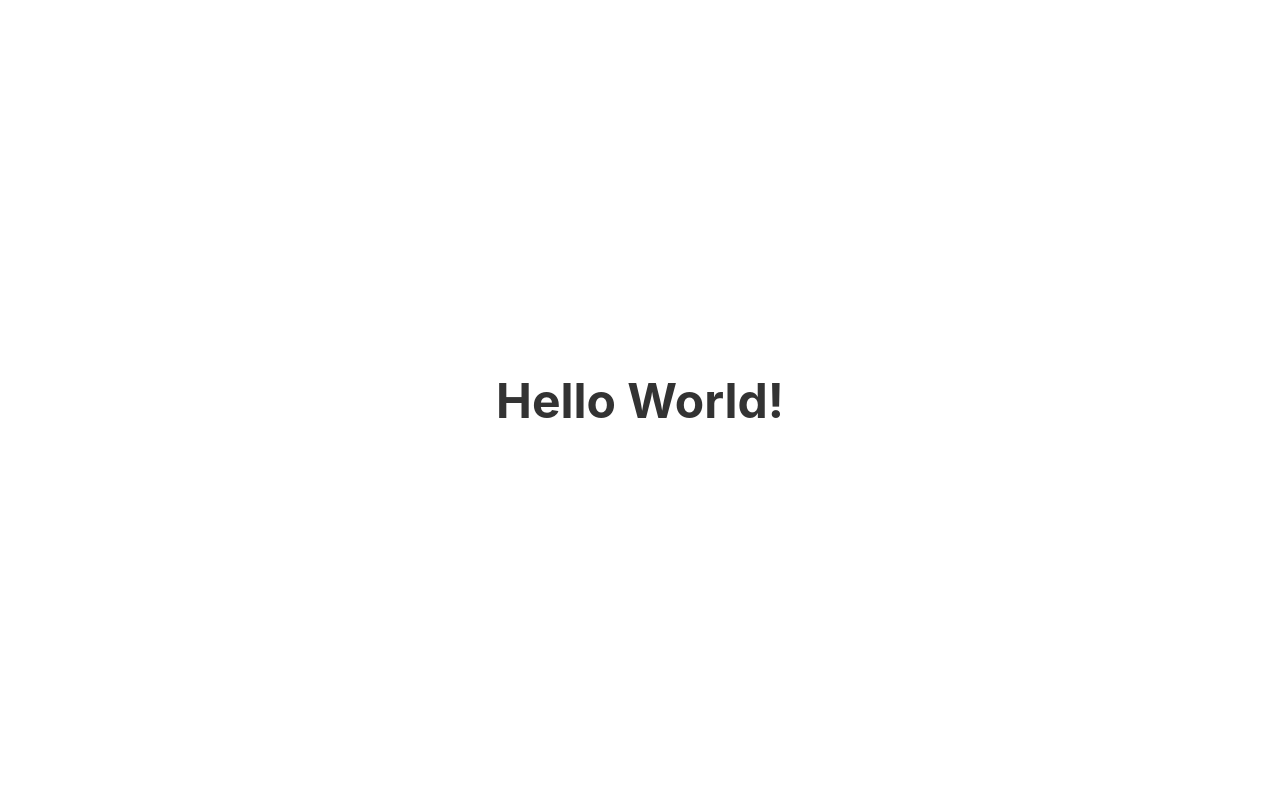
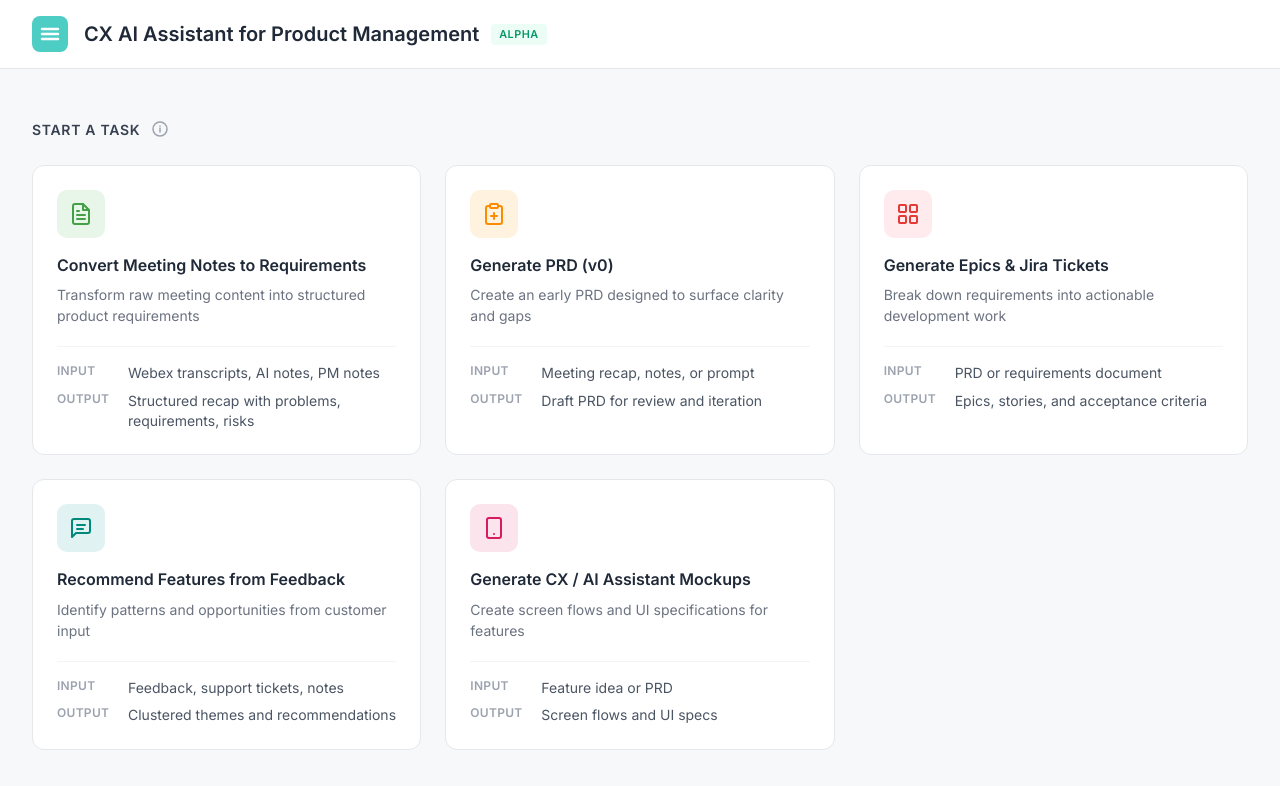
Before and after one commit to mgarciarcisco/cxpm-ai-prd, a React (Vite) app in the folder ui/: page / in a window 1280 px wide. Shown: the top 786 px of the page. Built offline with nearby package versions, Linux system fonts and the light colour scheme.

Commit message:
Add CX AI Assistant landing page with feature cards
- Created landing page matching dashboard design
- Added 5 feature cards: Meeting Notes, PRD Generator, Epics/Jira, Feedback Analysis, Mockups
- Updated styling with clean modern theme
- Added gitignore entries for API keys, png, and docx files

```diff
--- a/ui/src/App.css
+++ b/ui/src/App.css
@@ -1,16 +1,197 @@
+/* App Container */
 .app {
-  display: flex;
-  justify-content: center;
-  align-items: center;
   min-height: 100vh;
-  width: 100%;
+  background-color: #F7F8FA;
 }
 
-h1 {
-  font-size: 3rem;
-  font-weight: 700;
-  color: #333;
+/* Header */
+.header {
+  background-color: #FFFFFF;
+  padding: 1rem 2rem;
+  border-bottom: 1px solid #E5E7EB;
+  display: flex;
+  align-items: center;
+  justify-content: space-between;
+}
+
+.header-left {
+  display: flex;
+  align-items: center;
+  gap: 1rem;
+}
+
+.logo {
+  display: flex;
+  align-items: center;
+  justify-content: center;
+}
+
+.header-text {
+  display: flex;
+  align-items: center;
+  gap: 0.75rem;
+}
+
+.header h1 {
+  font-size: 1.25rem;
+  font-weight: 600;
+  color: #1F2937;
   margin: 0;
+}
+
+.alpha-badge {
+  background-color: #ECFDF5;
+  color: #059669;
+  font-size: 0.675rem;
+  font-weight: 600;
+  padding: 0.25rem 0.5rem;
+  border-radius: 4px;
+  text-transform: uppercase;
+  letter-spacing: 0.5px;
+}
+
+/* Main Content */
+.main-content {
   padding: 2rem;
-  text-align: center;
+  max-width: 1400px;
+  margin: 0 auto;
 }
+
+/* Tasks Section */
+.tasks-section {
+  margin-top: 1rem;
+}
+
+.section-header {
+  display: flex;
+  align-items: center;
+  gap: 0.5rem;
+  margin-bottom: 1.5rem;
+}
+
+.section-header h2 {
+  font-size: 0.875rem;
+  font-weight: 600;
+  color: #374151;
+  letter-spacing: 0.05em;
+  margin: 0;
+}
+
+.info-button {
+  background: none;
+  border: none;
+  cursor: pointer;
+  padding: 0.25rem;
+  display: flex;
+  align-items: center;
+  justify-content: center;
+  border-radius: 50%;
+  transition: background-color 0.2s;
+}
+
+.info-button:hover {
+  background-color: #F3F4F6;
+}
+
+/* Features Grid */
+.features-grid {
+  display: grid;
+  grid-template-columns: repeat(3, 1fr);
+  gap: 1.5rem;
+}
+
+@media (max-width: 1024px) {
+  .features-grid {
+    grid-template-columns: repeat(2, 1fr);
+  }
+}
+
+@media (max-width: 640px) {
+  .features-grid {
+    grid-template-columns: 1fr;
+  }
+
+  .header {
+    padding: 1rem;
+  }
+
+  .main-content {
+    padding: 1rem;
+  }
+
+  .header h1 {
+    font-size: 1rem;
+  }
+}
+
+/* Feature Card */
+.feature-card {
+  background-color: #FFFFFF;
+  border: 1px solid #E5E7EB;
+  border-radius: 12px;
+  padding: 1.5rem;
+  cursor: pointer;
+  transition: all 0.2s ease;
+}
+
+.feature-card:hover {
+  border-color: #D1D5DB;
+  box-shadow: 0 4px 12px rgba(0, 0, 0, 0.05);
+  transform: translateY(-2px);
+}
+
+.feature-icon {
+  width: 48px;
+  height: 48px;
+  border-radius: 10px;
+  display: flex;
+  align-items: center;
+  justify-content: center;
+  font-size: 1.25rem;
+  margin-bottom: 1rem;
+}
+
+.feature-title {
+  font-size: 1rem;
+  font-weight: 600;
+  color: #1F2937;
+  margin: 0 0 0.5rem 0;
+  line-height: 1.4;
+}
+
+.feature-description {
+  font-size: 0.875rem;
+  color: #6B7280;
+  margin: 0 0 1.25rem 0;
+  line-height: 1.5;
+}
+
+/* Input/Output Section */
+.feature-io {
+  border-top: 1px solid #F3F4F6;
+  padding-top: 1rem;
+  display: flex;
+  flex-direction: column;
+  gap: 0.5rem;
+}
+
+.io-row {
+  display: flex;
+  gap: 1rem;
+  align-items: flex-start;
+}
+
+.io-label {
+  font-size: 0.75rem;
+  font-weight: 600;
+  color: #9CA3AF;
+  letter-spacing: 0.025em;
+  min-width: 55px;
+  flex-shrink: 0;
+}
+
+.io-value {
+  font-size: 0.875rem;
+  color: #4B5563;
+  line-height: 1.4;
+}
--- a/ui/src/App.jsx
+++ b/ui/src/App.jsx
@@ -1,10 +1,165 @@
 import React from 'react'
 import './App.css'
+
+// SVG Icon Components matching the original design
+const DocumentIcon = () => (
+  <svg width="24" height="24" viewBox="0 0 24 24" fill="none" stroke="currentColor" strokeWidth="2" strokeLinecap="round" strokeLinejoin="round">
+    <path d="M14 2H6a2 2 0 0 0-2 2v16a2 2 0 0 0 2 2h12a2 2 0 0 0 2-2V8z"/>
+    <polyline points="14 2 14 8 20 8"/>
+    <line x1="16" y1="13" x2="8" y2="13"/>
+    <line x1="16" y1="17" x2="8" y2="17"/>
+    <line x1="10" y1="9" x2="8" y2="9"/>
+  </svg>
+)
+
+const ClipboardIcon = () => (
+  <svg width="24" height="24" viewBox="0 0 24 24" fill="none" stroke="currentColor" strokeWidth="2" strokeLinecap="round" strokeLinejoin="round">
+    <path d="M16 4h2a2 2 0 0 1 2 2v14a2 2 0 0 1-2 2H6a2 2 0 0 1-2-2V6a2 2 0 0 1 2-2h2"/>
+    <rect x="8" y="2" width="8" height="4" rx="1" ry="1"/>
+    <line x1="12" y1="11" x2="12" y2="17"/>
+    <line x1="9" y1="14" x2="15" y2="14"/>
+  </svg>
+)
+
+const GridListIcon = () => (
+  <svg width="24" height="24" viewBox="0 0 24 24" fill="none" stroke="currentColor" strokeWidth="2" strokeLinecap="round" strokeLinejoin="round">
+    <rect x="3" y="3" width="7" height="7" rx="1"/>
+    <rect x="14" y="3" width="7" height="7" rx="1"/>
+    <rect x="3" y="14" width="7" height="7" rx="1"/>
+    <rect x="14" y="14" width="7" height="7" rx="1"/>
+  </svg>
+)
+
+const ChatIcon = () => (
+  <svg width="24" height="24" viewBox="0 0 24 24" fill="none" stroke="currentColor" strokeWidth="2" strokeLinecap="round" strokeLinejoin="round">
+    <path d="M21 15a2 2 0 0 1-2 2H7l-4 4V5a2 2 0 0 1 2-2h14a2 2 0 0 1 2 2z"/>
+    <line x1="8" y1="9" x2="16" y2="9"/>
+    <line x1="8" y1="13" x2="14" y2="13"/>
+  </svg>
+)
+
+const PhoneIcon = () => (
+  <svg width="24" height="24" viewBox="0 0 24 24" fill="none" stroke="currentColor" strokeWidth="2" strokeLinecap="round" strokeLinejoin="round">
+    <rect x="5" y="2" width="14" height="20" rx="2" ry="2"/>
+    <line x1="12" y1="18" x2="12.01" y2="18"/>
+  </svg>
+)
+
+const features = [
+  {
+    id: 1,
+    Icon: DocumentIcon,
+    iconBg: '#E8F5E9',
+    iconColor: '#43A047',
+    title: 'Convert Meeting Notes to Requirements',
+    description: 'Transform raw meeting content into structured product requirements',
+    input: 'Webex transcripts, AI notes, PM notes',
+    output: 'Structured recap with problems, requirements, risks'
+  },
+  {
+    id: 2,
+    Icon: ClipboardIcon,
+    iconBg: '#FFF3E0',
+    iconColor: '#FB8C00',
+    title: 'Generate PRD (v0)',
+    description: 'Create an early PRD designed to surface clarity and gaps',
+    input: 'Meeting recap, notes, or prompt',
+    output: 'Draft PRD for review and iteration'
+  },
+  {
+    id: 3,
+    Icon: GridListIcon,
+    iconBg: '#FFEBEE',
+    iconColor: '#E53935',
+    title: 'Generate Epics & Jira Tickets',
+    description: 'Break down requirements into actionable development work',
+    input: 'PRD or requirements document',
+    output: 'Epics, stories, and acceptance criteria'
+  },
+  {
+    id: 4,
+    Icon: ChatIcon,
+    iconBg: '#E0F2F1',
+    iconColor: '#00897B',
+    title: 'Recommend Features from Feedback',
+    description: 'Identify patterns and opportunities from customer input',
+    input: 'Feedback, support tickets, notes',
+    output: 'Clustered themes and recommendations'
+  },
+  {
+    id: 5,
+    Icon: PhoneIcon,
+    iconBg: '#FCE4EC',
+    iconColor: '#D81B60',
+    title: 'Generate CX / AI Assistant Mockups',
+    description: 'Create screen flows and UI specifications for features',
+    input: 'Feature idea or PRD',
+    output: 'Screen flows and UI specs'
+  }
+]
+
+function FeatureCard({ feature }) {
+  const { Icon } = feature
+  return (
+    <div className="feature-card">
+      <div className="feature-icon" style={{ backgroundColor: feature.iconBg, color: feature.iconColor }}>
+        <Icon />
+      </div>
+      <h3 className="feature-title">{feature.title}</h3>
+      <p className="feature-description">{feature.description}</p>
+      <div className="feature-io">
+        <div className="io-row">
+          <span className="io-label">INPUT</span>
+          <span className="io-value">{feature.input}</span>
+        </div>
+        <div className="io-row">
+          <span className="io-label">OUTPUT</span>
+          <span className="io-value">{feature.output}</span>
+        </div>
+      </div>
+    </div>
+  )
+}
 
 function App() {
   return (
     <div className="app">
-      <h1>Hello World!</h1>
+      <header className="header">
+        <div className="header-left">
+          <div className="logo">
+            <svg width="36" height="36" viewBox="0 0 36 36" fill="none" xmlns="http://www.w3.org/2000/svg">
+              <rect width="36" height="36" rx="8" fill="#4ECDC4"/>
+              <path d="M10 13h16" stroke="white" strokeWidth="2.5" strokeLinecap="round"/>
+              <path d="M10 18h16" stroke="white" strokeWidth="2.5" strokeLinecap="round"/>
+              <path d="M10 23h16" stroke="white" strokeWidth="2.5" strokeLinecap="round"/>
+            </svg>
+          </div>
+          <div className="header-text">
+            <h1>CX AI Assistant for Product Management</h1>
+            <span className="alpha-badge">ALPHA</span>
+          </div>
+        </div>
+      </header>
+
+      <main className="main-content">
+        <section className="tasks-section">
+          <div className="section-header">
+            <h2>START A TASK</h2>
+            <button className="info-button" aria-label="More information">
+              <svg width="16" height="16" viewBox="0 0 16 16" fill="none" xmlns="http://www.w3.org/2000/svg">
+                <circle cx="8" cy="8" r="7" stroke="#9CA3AF" strokeWidth="1.5"/>
+                <path d="M8 7v4M8 5h.01" stroke="#9CA3AF" strokeWidth="1.5" strokeLinecap="round"/>
+              </svg>
+            </button>
+          </div>
+
+          <div className="features-grid">
+            {features.map(feature => (
+              <FeatureCard key={feature.id} feature={feature} />
+            ))}
+          </div>
+        </section>
+      </main>
     </div>
   )
 }
--- a/ui/src/index.css
+++ b/ui/src/index.css
@@ -1,3 +1,5 @@
+@import url('https://fonts.googleapis.com/css2?family=Inter:wght@400;500;600;700&display=swap');
+
 * {
   box-sizing: border-box;
   margin: 0;
@@ -6,14 +8,41 @@
 
 body {
   margin: 0;
-  font-family: -apple-system, BlinkMacSystemFont, 'Segoe UI', 'Roboto', 'Oxygen',
+  font-family: 'Inter', -apple-system, BlinkMacSystemFont, 'Segoe UI', 'Roboto', 'Oxygen',
     'Ubuntu', 'Cantarell', 'Fira Sans', 'Droid Sans', 'Helvetica Neue',
     sans-serif;
   -webkit-font-smoothing: antialiased;
   -moz-osx-font-smoothing: grayscale;
+  background-color: #F7F8FA;
+  color: #1F2937;
 }
 
 #root {
   width: 100%;
   min-height: 100vh;
 }
+
+/* Selection color */
+::selection {
+  background-color: #4ECDC4;
+  color: white;
+}
+
+/* Scrollbar styling */
+::-webkit-scrollbar {
+  width: 8px;
+  height: 8px;
+}
+
+::-webkit-scrollbar-track {
+  background: #F3F4F6;
+}
+
+::-webkit-scrollbar-thumb {
+  background: #D1D5DB;
+  border-radius: 4px;
+}
+
+::-webkit-scrollbar-thumb:hover {
+  background: #9CA3AF;
+}
```
Also changed, not shown: 2 other files (tests, documents, lock files or other folders).
